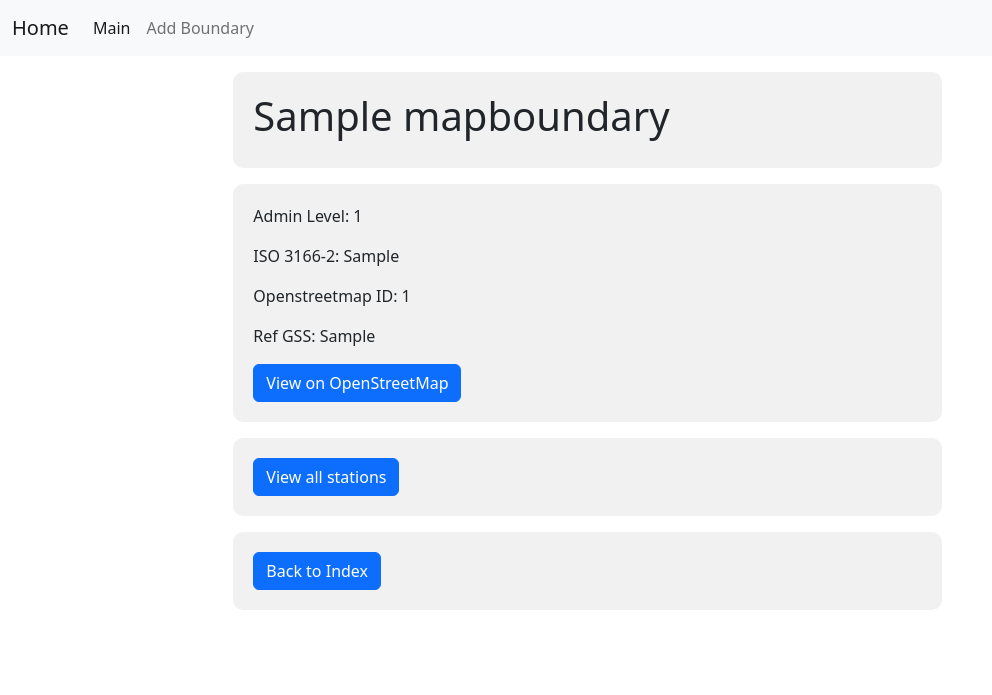
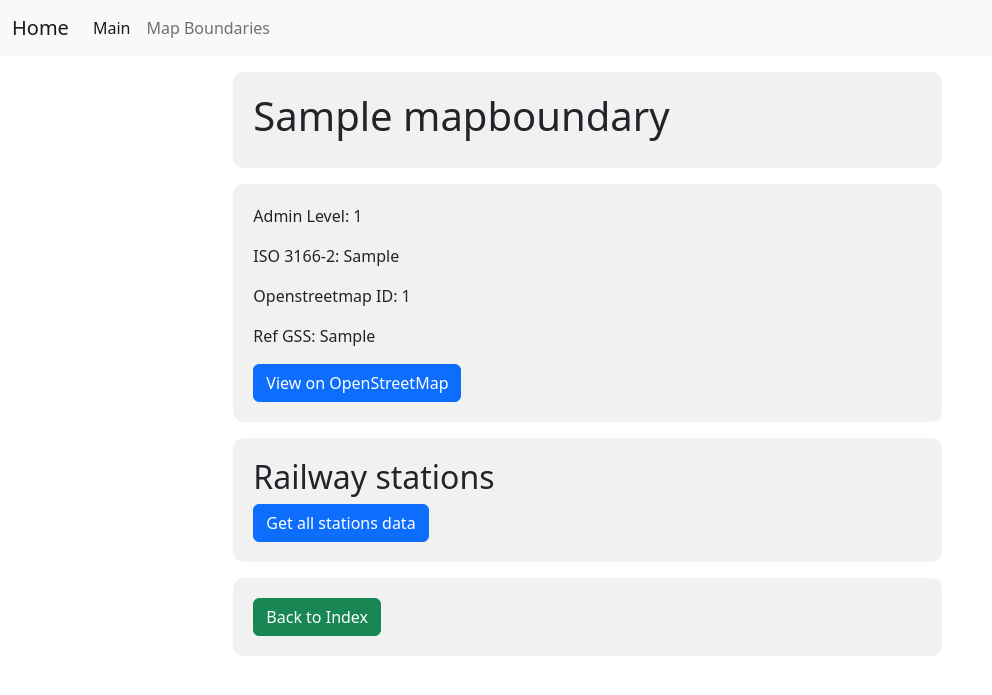
Before and after one commit to v-hill/housing-inequality-study, a Django app: page /publictransit/boundary/1/ in a window 1280 px wide. Shown: the top 695 px of the page, without its empty margins (0-992 px from the left). Run offline with Django 4.2, Linux system fonts and the light colour scheme; tables that the repository leaves empty hold one stand-in row (values such as "Sample post").

Commit message:
download stations data

```diff
--- a/housingstudy/templates/base.html
+++ b/housingstudy/templates/base.html
@@ -32,7 +32,7 @@
                         <a class="nav-link active" aria-current="page" href='{% url "publictransit:main" %}'>Main</a>
                     </li>
                     <li class="nav-item">
-                        <a class="nav-link" href='{% url "publictransit:boundary_overview" %}'>Add Boundary</a>
+                        <a class="nav-link" href='{% url "publictransit:boundary_overview" %}'>Map Boundaries</a>
                     </li>
 
                 </ul>
--- a/publictransit/models.py
+++ b/publictransit/models.py
@@ -30,7 +30,8 @@ class MapBoundary(models.Model):
     def stations_list_query(self):
         query = f"""[out:csv(name, ::id, ::lat, ::lon)][timeout:25];
                     area["ref:gss"="{self.ref_gss}"]->.map_region;
-                    (node["railway"="station"]["name"](area.map_region););
+                    (node["railway"="station"]
+                    ["usage"!="tourism"]["name"](area.map_region););
                     (._;>;);
                     out;"""
         return query
--- a/publictransit/static/boundary_details.js
+++ b/publictransit/static/boundary_details.js
@@ -0,0 +1,27 @@
+$(document).ready(function () {
+    $("#get-all-stations-btn").on("click", function () {
+        $.ajax({
+            url: 'train_stations',
+            type: 'POST',
+            success: function (data) {
+                var stations = data.stations;
+                let stationList = '<table class="table table-sm">';
+                stationList += "<tr><th>Name</th><th>Latitude</th><th>Longitude</th></tr>";
+                stations.forEach(station => {
+                    stationList += "<tr>";
+                    stationList += `<td><a href="https://www.openstreetmap.org/node/${station.osm_id}" target="_blank">${station.name}</a></td>`;
+                    stationList += `<td>${station.location.latitude}</td>`;
+                    stationList += `<td>${station.location.longitude}</td>`;
+                    stationList += "</tr>";
+                });
+
+                stationList += "</table>";
+
+                $("#train-station-list").html(stationList);
+            },
+            error: function () {
+                alert("An error occurred while fetching the train stations.");
+            }
+        });
+    });
+});
--- a/publictransit/static/boundary_overview.js
+++ b/publictransit/static/boundary_overview.js
@@ -57,8 +57,8 @@ function createCards(data) {
 // Function to create cards from the data
 function updateCards(createCards) {
     $.ajax({
+        url: 'list_boundaries',
         type: 'GET',
-        url: 'list_boundaries',
         success: function (data) {
             // Assign the returned data to a variable
             var mapBoundaries = data;
--- a/publictransit/static/map.js
+++ b/publictransit/static/map.js
@@ -26,8 +26,8 @@ $(document).ready(function () {
 
         // make an AJAX request to the search endpoint
         $.ajax({
+            url: 'search',
             type: 'GET',
-            url: 'search',
             data: { 'lat': lat, 'lng': lng },
             beforeSend: function () {
                 // Clear any existing error message
--- /dev/null
+++ b/publictransit/static/style.css
@@ -0,0 +1,26 @@
+.col-main-content {
+    background-color: #f1f1f1;
+    padding: 20px;
+    border-radius: 10px;
+    margin-bottom: 1rem;
+    margin-top: 1rem;
+}
+
+form {
+    display: flex;
+    flex-direction: column;
+    align-items: flex-start;
+}
+
+input {
+    margin-bottom: 1rem;
+}
+
+.button-container {
+    display: flex;
+    justify-content: space-between;
+}
+
+.hidden {
+    display: none;
+}
--- a/publictransit/templates/boundary_details.html
+++ b/publictransit/templates/boundary_details.html
@@ -1,26 +1,10 @@
-{% extends "base.html" %}
+{% extends "boundary_template.html" %}
 {% load static %}
-{% block content %}
-
+{% block main-content %}
 <script src="{% static 'boundary_details.js' %}"></script>
+<link rel="stylesheet" type="text/css" href="{% static 'style.css' %}">
 
 
-<style>
-    .col-main-content {
-        background-color: #f1f1f1;
-        padding: 20px;
-        border-radius: 10px;
-        margin-bottom: 1rem;
-        margin-top: 1rem;
-    }
-</style>
-<div class="container-fluid">
-    <div class="row">
-        <div class="col-md-2 col-left order-md-1">
-            <!-- Left sidebar here -->
-        </div>
-        <div class="col-md-7 col-main order-md-2">
-            <!-- Main content here -->
 <div class="col-main-content">
     <h1>{{ boundary.name }}</h1>
 </div>
@@ -29,22 +13,18 @@
     <p>ISO 3166-2: {{ boundary.iso31662 }}</p>
     <p>Openstreetmap ID: {{ boundary.osm_id }}</p>
     <p>Ref GSS: {{ boundary.ref_gss }}</p>
-                <a href="https://www.openstreetmap.org/relation/{{ boundary.osm_id }}" target="_blank"
-                    class="btn btn-primary">View on OpenStreetMap</a>
+    <a href="https://www.openstreetmap.org/relation/{{ boundary.osm_id }}" target="_blank" class="btn btn-primary">View
+        on OpenStreetMap</a>
 </div>
 <div class="col-main-content">
-                <a href='{% url "publictransit:train_stations" boundary_id=boundary.id %}' class="btn btn-primary"
-                    id="view-all-stations-btn">View all stations</a>
+    <h2>Railway stations</h2>
+    <div id="train-station-list"></div>
+    <button class="btn btn-primary" id="get-all-stations-btn">Get all stations data</button>
 </div>
 <div class="col-main-content">
-                <a href='{% url "publictransit:boundary_overview" %}' class="btn btn-primary">Back to Index</a>
-            </div>
-        </div>
-        <div class="col-md-3 col-right order-md-3">
-            <!-- Right sidebar here -->
-        </div>
-    </div>
+    <a href='{% url "publictransit:boundary_overview" %}' class="btn btn-success">Back to Index</a>
 </div>
 
 
+
 {% endblock %}
--- /dev/null
+++ b/publictransit/templates/boundary_template.html
@@ -0,0 +1,22 @@
+{% extends "base.html" %}
+{% load static %}
+{% block content %}
+<link rel="stylesheet" type="text/css" href="{% static 'style.css' %}">
+
+<div class="container-fluid">
+    <div class="row">
+        <div class="col-md-2 col-left order-md-1">
+            <!-- Left sidebar here -->
+        </div>
+        <div class="col-md-7 col-main order-md-2">
+            <!-- Main content here -->
+            {% block main-content %}
+            {% endblock %}
+        </div>
+        <div class="col-md-3 col-right order-md-3">
+            <!-- Right sidebar here -->
+        </div>
+    </div>
+</div>
+
+{% endblock %}
--- a/publictransit/urls.py
+++ b/publictransit/urls.py
@@ -9,14 +9,14 @@ urlpatterns = [
         "boundary_overview", views.boundary_overview, name="boundary_overview"
     ),
     path(
+        "boundary/<int:boundary_id>/train_stations",
+        views.fetch_and_save_stations,
+        name="train_stations",
+    ),
+    path(
         "boundary/<int:boundary_id>/",
         views.boundary_details,
         name="boundary_details",
-    ),
-    path(
-        "train_stations/<int:boundary_id>/",
-        views.boundary_details,
-        name="train_stations",
     ),
     path("check_boundary", views.check_boundary, name="check_boundary"),
     path("delete_boundary", views.delete_boundary, name="delete_boundary"),
--- a/publictransit/views.py
+++ b/publictransit/views.py
@@ -1,10 +1,12 @@
+import json
+
 from django.http import HttpRequest, HttpResponse, JsonResponse, QueryDict
 from django.shortcuts import get_object_or_404, render
 from django.views.decorators.csrf import csrf_exempt
 from django.views.decorators.http import require_http_methods
 from rest_framework import status
 
-from publictransit.models import MapBoundary
+from publictransit import models
 from publictransit.overpass_api import OverpassClient
 
 
@@ -92,7 +94,7 @@ def search(request):
 
 
 def list_boundaries(request):
-    map_boundaries = MapBoundary.objects.all().values()
+    map_boundaries = models.MapBoundary.objects.all().values()
     return JsonResponse(list(map_boundaries), safe=False)
 
 
@@ -129,8 +131,9 @@ def process_check_boundary_request(area_value, test_area_standard):
         osm_id = data[1]
         name = data[2]
         success_text = (
-            "Found relation: "
-            f"<a href='https://www.openstreetmap.org/relation/{osm_id}'>{name}</a>"
+            "Found relation: <a"
+            f" href='https://www.openstreetmap.org/relation/{osm_id}'"
+            f" target='_blank'>{name}</a>"
         )
         json_response = JsonResponse(
             {"success": (success_text), "osm_id": osm_id}
@@ -160,7 +163,7 @@ def add_boundary(request):
             iso31662 = tags["ISO3166-2"]
             name = tags["name"]
             ref_gss = tags["ref:gss"]
-            map_boundary, created = MapBoundary.objects.get_or_create(
+            map_boundary, created = models.MapBoundary.objects.get_or_create(
                 admin_level=admin_level,
                 iso31662=iso31662,
                 name=name,
@@ -184,7 +187,7 @@ def delete_boundary(request):
         delete_data = QueryDict(request.body)
         boundary_id = delete_data.get("boundary_id")
         try:
-            boundary = MapBoundary.objects.get(id=boundary_id)
+            boundary = models.MapBoundary.objects.get(id=boundary_id)
             boundary.delete()
         except:
             pass
@@ -193,14 +196,14 @@ def delete_boundary(request):
 
 
 def boundary_details(request, boundary_id):
-    boundary = get_object_or_404(MapBoundary, pk=boundary_id)
+    boundary = get_object_or_404(models.MapBoundary, pk=boundary_id)
     return render(request, "boundary_details.html", {"boundary": boundary})
 
 
 def get_osm_url(request):
     if request.method == "GET" and "osm_id" in request.GET:
         osm_id = request.GET["osm_id"]
-        boundary = MapBoundary.objects.get(osm_id=osm_id)
+        boundary = models.MapBoundary.objects.get(osm_id=osm_id)
         url = boundary.url
         print(url)
         return JsonResponse({"url": url})
@@ -210,7 +213,110 @@ def get_osm_url(request):
         )
 
 
+@csrf_exempt
 def train_stations(request, boundary_id):
-    boundary = get_object_or_404(MapBoundary, pk=boundary_id)
-    print(boundary.stations_list_query)
-    return render(request, "train_stations.html", {"boundary": boundary})
+    """Get info for train stations inside of a boundary.
+
+    This Django view retrieves data about train stations within a specified
+    boundary using the OpenStreetMap Overpass API. The data is fetched via POST
+    request and returned as a JSON response with a sorted list of train
+    stations by name.
+
+    Parameters
+    ----------
+    request : HttpRequest
+        The incoming HTTP request containing method type (POST).
+    boundary_id : int
+        The primary key (ID) of the MapBoundary instance to fetch train
+        stations data for.
+
+    Returns
+    -------
+    JsonResponse
+        A JsonResponse object containing either the list of train stations
+        sorted by name or an error message if the request method is invalid or
+        a required parameter is missing.
+    """
+    if request.method == "POST":
+        boundary = get_object_or_404(models.MapBoundary, pk=boundary_id)
+        client = OverpassClient()
+        response = client.get(boundary.stations_list_query)
+
+        # Sort each list (excluding header) by name in ascending order
+        sorted_stations = sorted(response[1:], key=lambda x: x[0])
+        return JsonResponse({"stations": sorted_stations})
+    else:
+        return JsonResponse(
+            {"error": "Invalid request method or missing parameter."}
+        )
+
+
+@csrf_exempt
+def fetch_and_save_stations(request, boundary_id):
+    """Download station data if needed, else return stations from database.
+
+    Checks if there are any stations in the Station model for a given boundary.
+    If no stations are found, it calls the train_stations method to get the
+    stations data from the API and saves the records into the Station model.
+
+    Parameters
+    ----------
+    request : HttpRequest
+        The incoming HTTP request containing method type (POST).
+    boundary_id : int
+        The primary key (ID) of the MapBoundary instance to fetch train
+        stations data for.
+
+    Returns
+    -------
+    JsonResponse
+        A JsonResponse object containing either the list of train stations
+        saved in the Station model or an error message if the request method is
+        invalid or a required parameter is missing.
+    """
+    if request.method == "POST":
+        stations = models.Station.objects.filter(boundary_id=boundary_id)
+
+        if not stations.exists():
+            # Get stations data from API
+            station_response = train_stations(request, boundary_id)
+            stations_data = json.loads(station_response.content).get(
+                "stations", []
+            )
+
+            # Save stations data in Station model
+            for station in stations_data:
+                name, osm_id, lat, lon = station
+                location = models.Location.objects.create(
+                    latitude=float(lat), longitude=float(lon)
+                )
+                boundary = models.MapBoundary.objects.get(pk=boundary_id)
+
+                models.Station.objects.create(
+                    boundary=boundary,
+                    location=location,
+                    name=name,
+                    osm_id=int(osm_id),
+                )
+
+            stations = models.Station.objects.filter(boundary_id=boundary_id)
+
+        # Serialize stations data
+        stations_data = [
+            {
+                "name": station.name,
+                "osm_id": station.osm_id,
+                "location": {
+                    "latitude": station.location.latitude,
+                    "longitude": station.location.longitude,
+                },
+            }
+            for station in stations
+        ]
+
+        return JsonResponse({"stations": stations_data})
+
+    else:
+        return JsonResponse(
+            {"error": "Invalid request method or missing parameter."}
+        )
```
Also changed, not shown: Todo.md (+4 -10 lines), publictransit/templates/boundary_overview.html (+7 -30 lines). Lines whose indentation alone changed are shown as unchanged.
